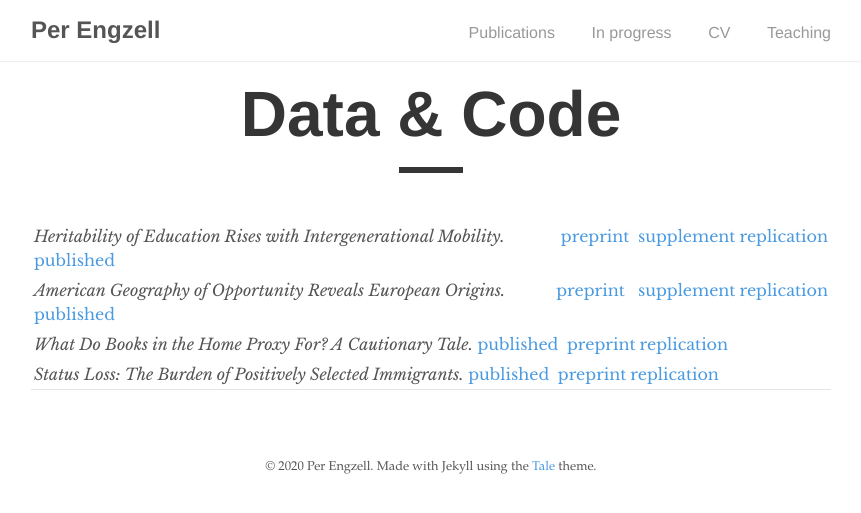
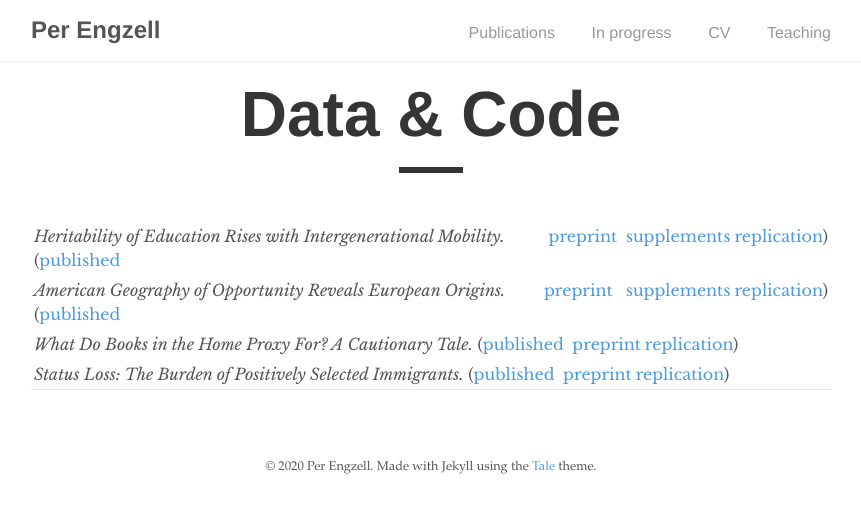
Before and after one commit to pengzell/pengzell.github.io, a Jekyll site: the page built from _pages/code.md, in a window 1280 px wide. Shown: the top 513 px of the page, without its empty margins (209-1070 px from the left). Built offline with Jekyll 4.4.1, drawn with Linux system fonts in a browser that asks for light colours.

Commit message:
Update code.md

```diff
--- a/_pages/code.md
+++ b/_pages/code.md
@@ -5,10 +5,10 @@
 permalink: /datacode/
 ---
 
-*Heritability of Education Rises with Intergenerational Mobility.* [published](https://doi.org/10.1073/pnas.1912998116) | [preprint](https://osf.io/preprints/socarxiv/yeq68/) | [supplement](https://osf.io/r9kp2/) | [replication](https://osf.io/c549j/)
+*Heritability of Education Rises with Intergenerational Mobility.* ([published](https://doi.org/10.1073/pnas.1912998116) | [preprint](https://osf.io/preprints/socarxiv/yeq68/) | [supplements](https://osf.io/r9kp2/) | [replication](https://osf.io/c549j/))
 
-*American Geography of Opportunity Reveals European Origins.* [published](https://doi.org/10.1073/pnas.1810893116)  | [preprint](https://osf.io/preprints/socarxiv/bm8c9/) | [supplement](https://www.pnas.org/content/pnas/suppl/2019/03/04/1810893116.DCSupplemental/pnas.1810893116.sapp.pdf) | [replication](https://osf.io/5w7kf/)
+*American Geography of Opportunity Reveals European Origins.* ([published](https://doi.org/10.1073/pnas.1810893116)  | [preprint](https://osf.io/preprints/socarxiv/bm8c9/) | [supplements](https://www.pnas.org/content/pnas/suppl/2019/03/04/1810893116.DCSupplemental/pnas.1810893116.sapp.pdf) | [replication](https://osf.io/5w7kf/))
 
-*What Do Books in the Home Proxy For? A Cautionary Tale.* [published](https://doi.org/10.1177/0049124119826143) | [preprint](https://osf.io/preprints/socarxiv/a6jny/) | [replication](https://osf.io/gh9kp/)
+*What Do Books in the Home Proxy For? A Cautionary Tale.* ([published](https://doi.org/10.1177/0049124119826143) | [preprint](https://osf.io/preprints/socarxiv/a6jny/) | [replication](https://osf.io/gh9kp/))
 
-*Status Loss: The Burden of Positively Selected Immigrants.* [published](https://doi.org/10.1177/0197918319850756) | [preprint](https://osf.io/preprints/socarxiv/qr5h7/) | [replication](https://osf.io/4mws3/)
+*Status Loss: The Burden of Positively Selected Immigrants.* ([published](https://doi.org/10.1177/0197918319850756) | [preprint](https://osf.io/preprints/socarxiv/qr5h7/) | [replication](https://osf.io/4mws3/))
```
